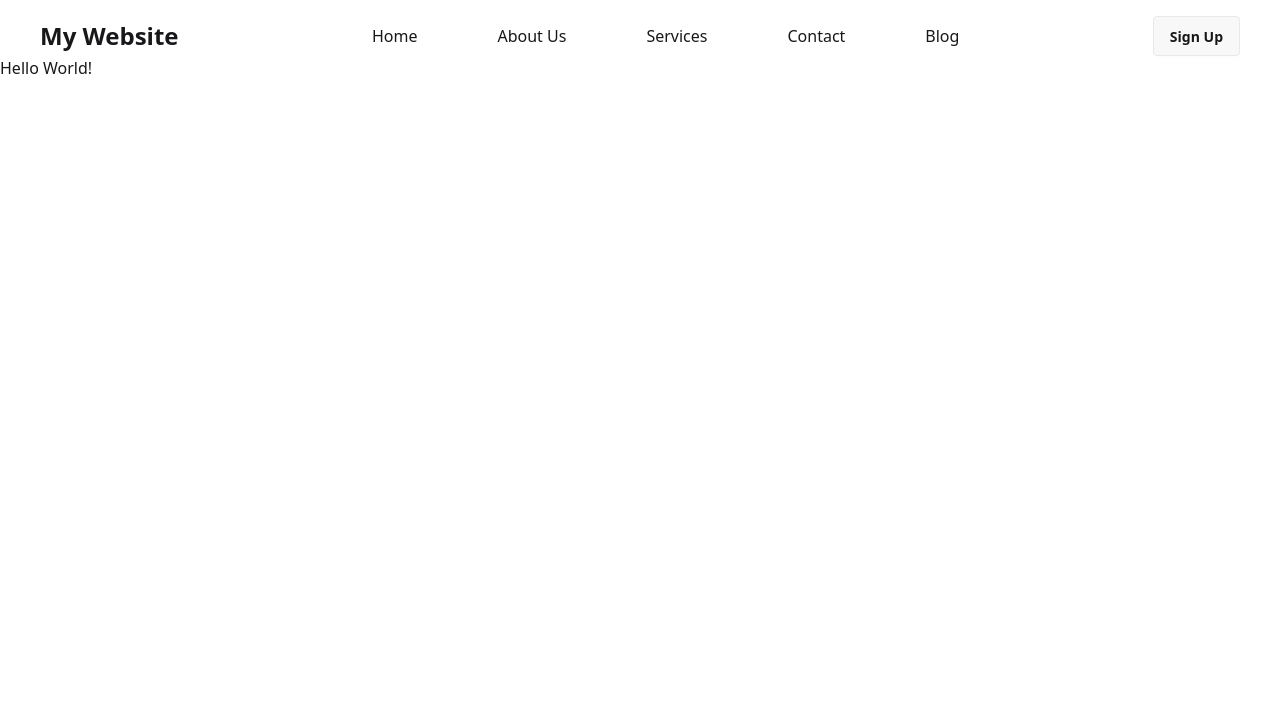
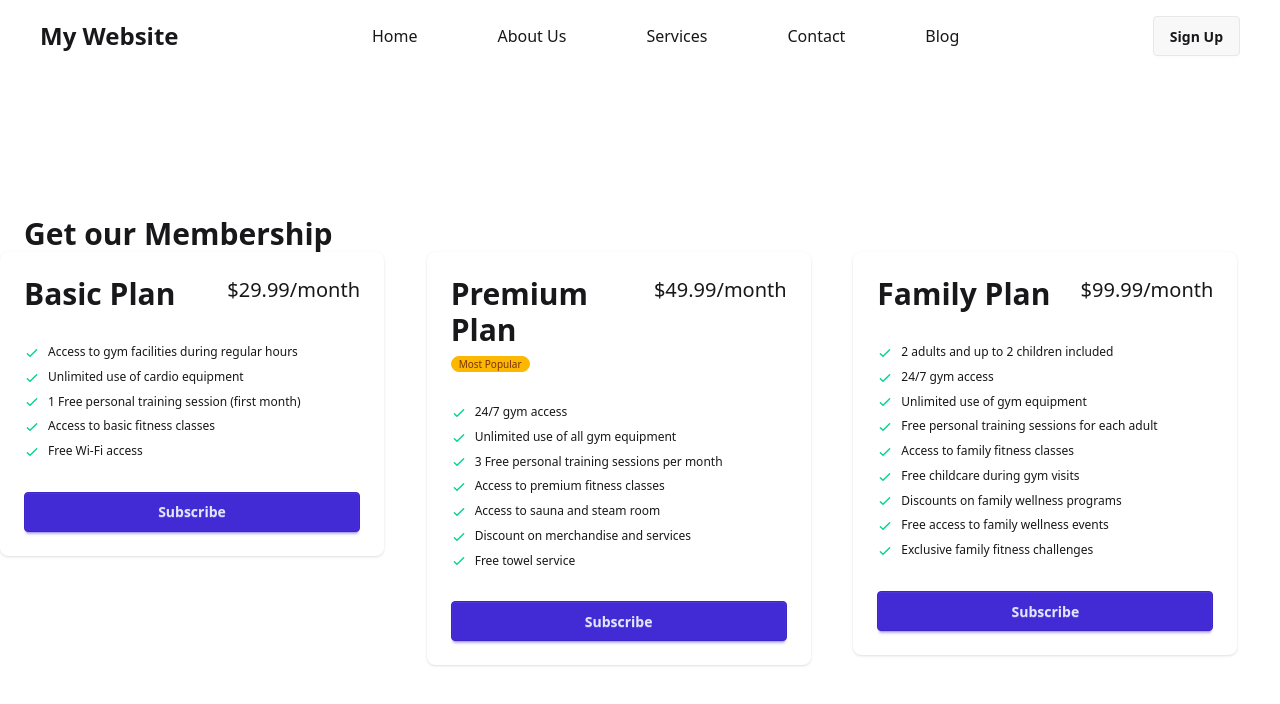
Before and after one commit to imam-hasan-jami/Programming-Hero, a React (Vite) app in the folder Practice/React/react-custom-design-app/: page /blog in a window 1280 px wide. Shown: the top 704 px of the page. Built offline with nearby package versions, Linux system fonts and the light colour scheme.

Commit message:
create pricing card

```diff
--- /dev/null
+++ b/Practice/React/react-custom-design-app/public/pricingData.json
@@ -0,0 +1,48 @@
+[
+    {
+        "name": "Basic Plan",
+        "price": "$29.99/month",
+        "id": 1,
+        "description": "Ideal for individuals who want to stay fit with essential gym access.",
+        "features": [
+            "Access to gym facilities during regular hours",
+            "Unlimited use of cardio equipment",
+            "1 Free personal training session (first month)",
+            "Access to basic fitness classes",
+            "Free Wi-Fi access"
+        ]
+    },
+    {
+        "name": "Premium Plan",
+        "price": "$49.99/month",
+        "popular": true,
+        "id": 2,
+        "description": "Perfect for individuals who want additional perks and flexibility.",
+        "features": [
+            "24/7 gym access",
+            "Unlimited use of all gym equipment",
+            "3 Free personal training sessions per month",
+            "Access to premium fitness classes",
+            "Access to sauna and steam room",
+            "Discount on merchandise and services",
+            "Free towel service"
+        ]
+    },
+    {
+        "name": "Family Plan",
+        "price": "$99.99/month",
+        "id": 3,
+        "description": "Great for families who want to stay healthy together.",
+        "features": [
+            "2 adults and up to 2 children included",
+            "24/7 gym access",
+            "Unlimited use of gym equipment",
+            "Free personal training sessions for each adult",
+            "Access to family fitness classes",
+            "Free childcare during gym visits",
+            "Discounts on family wellness programs",
+            "Free access to family wellness events",
+            "Exclusive family fitness challenges"
+        ]
+    }
+]
--- a/Practice/React/react-custom-design-app/src/App.jsx
+++ b/Practice/React/react-custom-design-app/src/App.jsx
@@ -1,12 +1,18 @@
 import DaisyNavbar from "./Components/DaisyNavbar/DaisyNavbar";
 import Navbar from "./Components/Navbar/Navbar";
+import { Suspense } from "react";
+import PricingOptions from "./Components/PricingOptions/PricingOptions";
+
+const pricingPromise = fetch("pricingData.json").then(res => res.json());
 
 function App() {
     return (
         <>
             <Navbar />
             {/* <DaisyNavbar /> */}
-            <h1>Hello World!</h1>
+            <Suspense fallback={<span className="loading loading-spinner loading-lg"></span>}>
+                <PricingOptions pricingPromise={pricingPromise} />
+            </Suspense>
         </>
     );
 }
--- /dev/null
+++ b/Practice/React/react-custom-design-app/src/Components/DaisyPriceCard/DaisyPriceCard.jsx
@@ -0,0 +1,50 @@
+import React from "react";
+
+const DaisyPriceCard = ({ pricing }) => {
+    const { name, price, features, popular } = pricing;
+
+    return (
+        <div>
+            <div className="card w-96 bg-base-100 shadow-sm">
+                <div className="card-body">
+                    <div className="flex justify-between">
+                        <h2 className="text-3xl font-bold">{name}</h2>
+                        <span className="text-xl">{price}</span>
+                    </div>
+                    {popular && <span className="badge badge-xs badge-warning">
+                        Most Popular
+                    </span>}
+                    <ul className="mt-6 flex flex-col gap-2 text-xs">
+                        {
+                            features.map((feature, index) =>
+                            <li key={index}>
+                                <svg
+                                    xmlns="http://www.w3.org/2000/svg"
+                                    className="size-4 me-2 inline-block text-success"
+                                    fill="none"
+                                    viewBox="0 0 24 24"
+                                    stroke="currentColor"
+                                >
+                                    <path
+                                        strokeLinecap="round"
+                                        strokeLinejoin="round"
+                                        strokeWidth="2"
+                                        d="M5 13l4 4L19 7"
+                                    />
+                                </svg>
+                                <span>{feature}</span>
+                            </li>
+                        )}
+                    </ul>
+                    <div className="mt-6">
+                        <button className="btn btn-primary btn-block">
+                            Subscribe
+                        </button>
+                    </div>
+                </div>
+            </div>
+        </div>
+    );
+};
+
+export default DaisyPriceCard;
--- a/Practice/React/react-custom-design-app/src/Components/Navbar/Navbar.jsx
+++ b/Practice/React/react-custom-design-app/src/Components/Navbar/Navbar.jsx
@@ -37,7 +37,7 @@ const Navbar = () => {
     const links = navigationData.map(route => <Link key={route.id} route={route} />);
 
     return (
-        <nav className='flex justify-between mx-10 mt-4 items-center'>
+        <nav className='flex justify-between mx-10 mt-4 mb-4 items-center'>
 
             <span className='flex items-center gap-5' onClick={() => setOpen(!open)}>
 
--- /dev/null
+++ b/Practice/React/react-custom-design-app/src/Components/PricingOptions/PricingOptions.jsx
@@ -0,0 +1,19 @@
+import React, { use } from 'react';
+import DaisyPriceCard from '../DaisyPriceCard/DaisyPriceCard';
+
+const PricingOptions = ({ pricingPromise }) => {
+    const pricingData = use(pricingPromise);
+
+    return (
+        <div className='mt-40'>
+            <h2 className='text-3xl font-bold ml-6'>Get our Membership</h2>
+            <div className='grid lg:grid-cols-3 md:grid-cols-2 grid-cols-1'>
+                {
+                    pricingData.map(pricing => <DaisyPriceCard key={pricing.id} pricing={pricing}/>)
+                }
+            </div>
+        </div>
+    );
+};
+
+export default PricingOptions;
```
